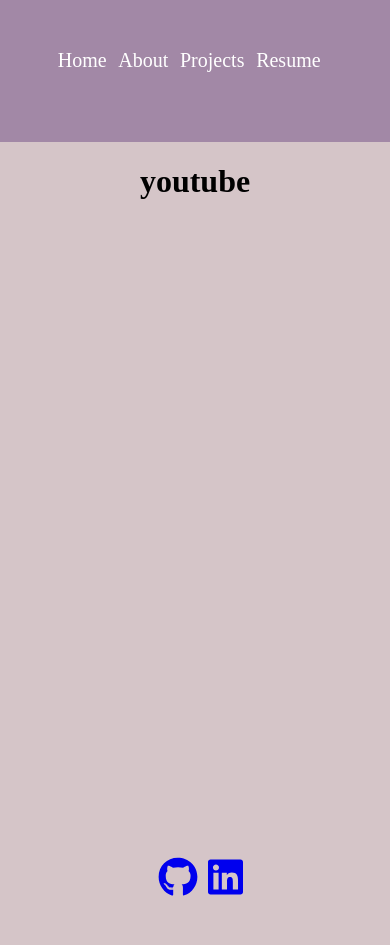
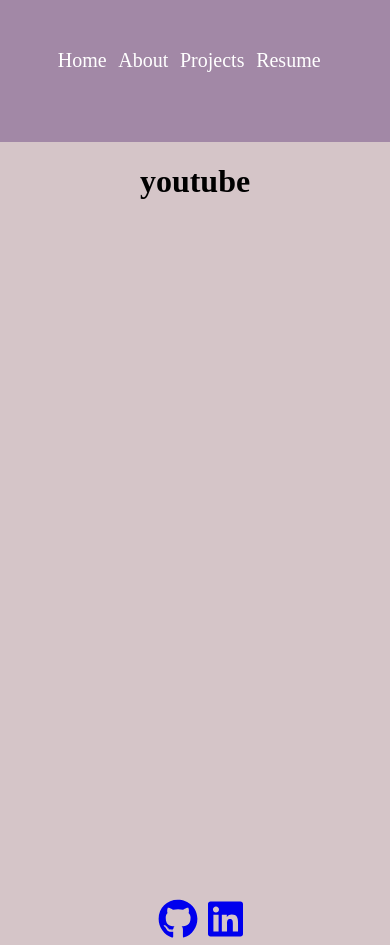
Before and after one commit to KadijahW/Portfolio, a React (Create React App) app in the folder my-portfolio/: page /Projects in a window 390 px wide. Built offline with nearby package versions, Linux system fonts and the light colour scheme.

Commit message:
centering footer on responsive view

```diff
--- a/my-portfolio/src/CSS/Footer.css
+++ b/my-portfolio/src/CSS/Footer.css
@@ -19,7 +19,7 @@
     justify-content: center;
     align-self: end;
     right: 0;
-    bottom: -7vh;
+    bottom: -12vh;
     left: 0;
     padding: 6px;
     }
```
